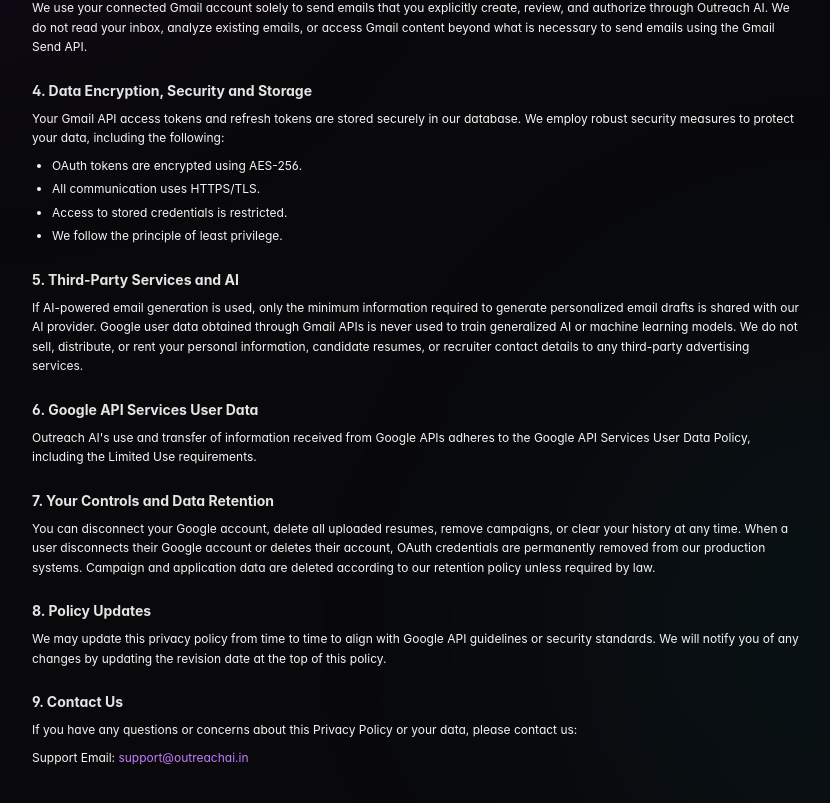
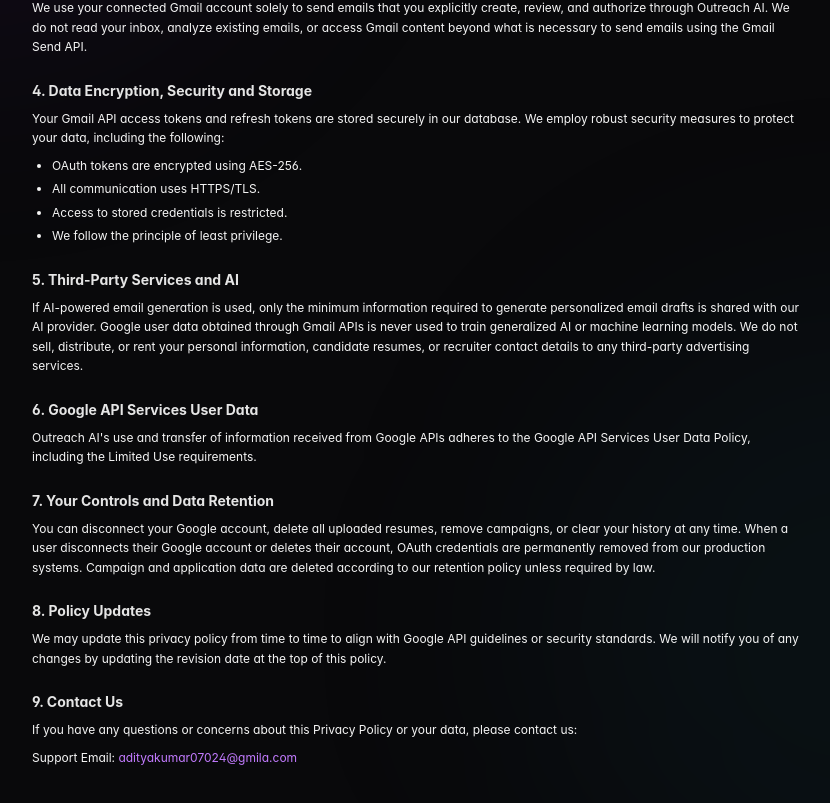
Before and after one commit to Aditya07024/Outreach-AI, a React (Vite) app in the folder frontend/: page /privacy in a window 1280 px wide. Shown: the part 472-1275 px from the top of the page, without its empty margins (224-1054 px from the left). Built offline with nearby package versions, Linux system fonts and the light colour scheme.

Commit message:
fixing support email

```diff
--- a/frontend/src/pages/PrivacyPolicy.tsx
+++ b/frontend/src/pages/PrivacyPolicy.tsx
@@ -96,7 +96,7 @@
               If you have any questions or concerns about this Privacy Policy or your data, please contact us:
             </p>
             <p className="mt-1">
-              Support Email: <a href="mailto:support@outreachai.in" className="text-purple-400 hover:underline">support@outreachai.in</a>
+              Support Email: <a href="mailto:adityakumar07024@gmila.com" className="text-purple-400 hover:underline">adityakumar07024@gmila.com</a>
             </p>
           </section>
         </div>
```
